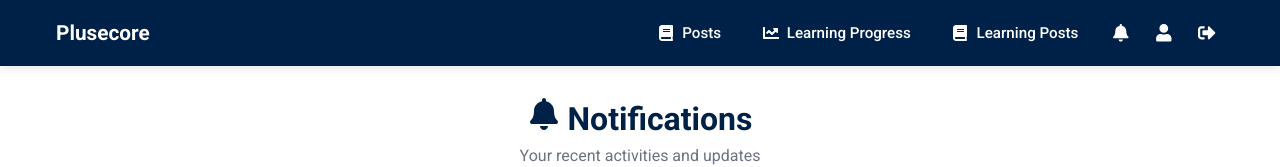
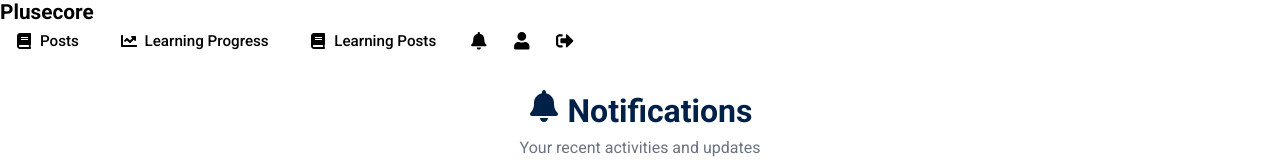
Before and after one commit to niruthan-nps/Finess-Tracker-Webapp, a React (Create React App) app in the folder frontend/: page /notifications in a window 1280 px wide. Shown: the top 167 px of the page. Built offline with nearby package versions, Linux system fonts and the light colour scheme; no server answers; sample sign-in values are in the browser's storage.

Commit message:
refactor: comment out navbar-container styles in NavBar.css

```diff
--- a/frontend/src/Components/NavBar/NavBar.css
+++ b/frontend/src/Components/NavBar/NavBar.css
@@ -2,7 +2,7 @@
 * {
   font-family: "Roboto", sans-serif;
 }
-.navbar-container {
+/* .navbar-container {
   display: flex;
   justify-content: space-between;
   align-items: center;
@@ -13,7 +13,7 @@
   position: sticky;
   top: 0;
   z-index: 100;
-}
+} */
 
 .navbar-left {
   display: flex;
```
